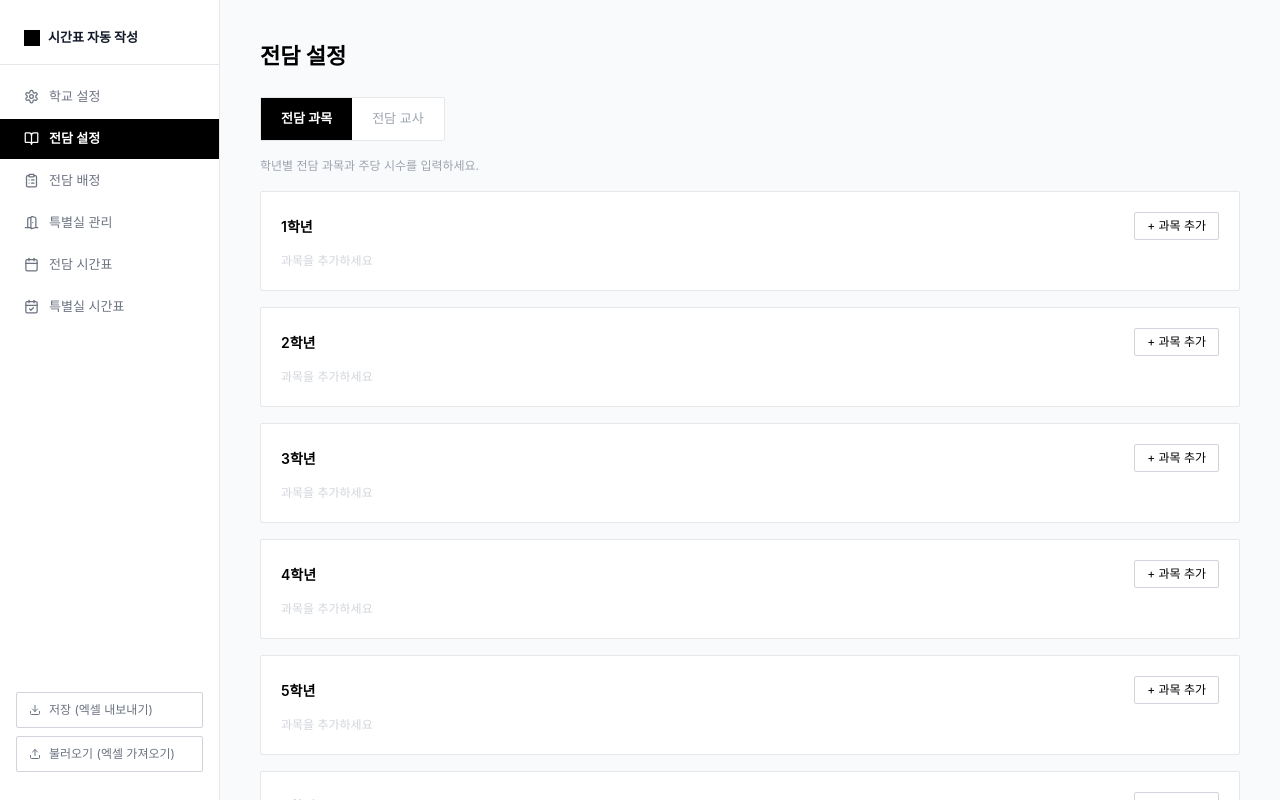
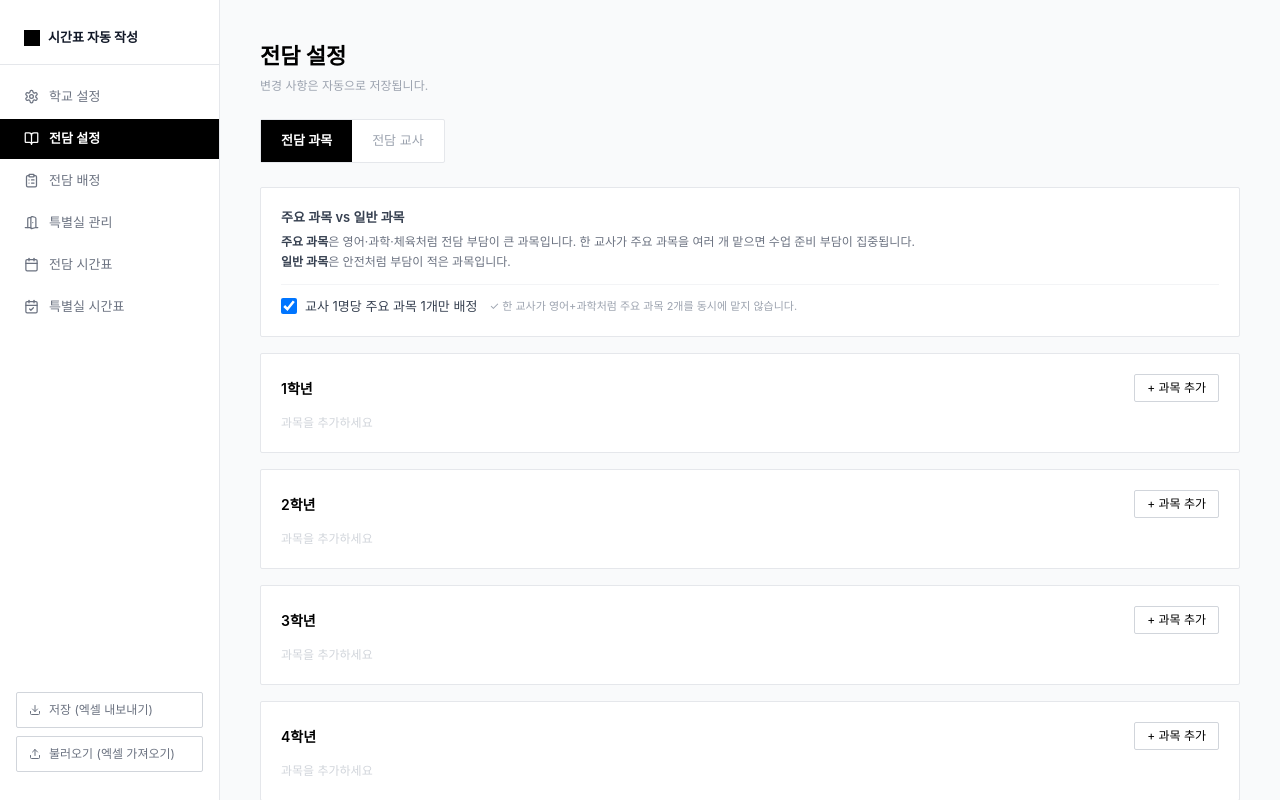
Before and after one commit to Hong510415/timetable, a React (Vite) app: page /subjects in a window 1280 px wide. Built offline with nearby package versions, Linux system fonts and the light colour scheme.

Commit message:
fix: auto-save clarification, major subject limit UI, persist assignment result

```diff
--- a/src/context/AppContext.jsx
+++ b/src/context/AppContext.jsx
@@ -15,6 +15,7 @@ function reducer(state, action) {
     case 'SET_TIMETABLE_SLOTS': return { ...state, timetableSlots: action.payload }
     case 'SET_ROOM_TIMETABLE_SLOTS': return { ...state, roomTimetableSlots: action.payload }
     case 'SET_ASSIGNMENT_SETTINGS': return { ...state, assignmentSettings: action.payload }
+    case 'SET_ASSIGNMENT_RESULT': return { ...state, assignmentResult: action.payload }
     case 'IMPORT': return { ...initialState, ...action.payload }
     default: return state
   }
@@ -39,6 +40,7 @@ export function AppProvider({ children }) {
     setTimetableSlots: (v) => dispatch({ type: 'SET_TIMETABLE_SLOTS', payload: v }),
     setRoomTimetableSlots: (v) => dispatch({ type: 'SET_ROOM_TIMETABLE_SLOTS', payload: v }),
     setAssignmentSettings: (v) => dispatch({ type: 'SET_ASSIGNMENT_SETTINGS', payload: v }),
+    setAssignmentResult: (v) => dispatch({ type: 'SET_ASSIGNMENT_RESULT', payload: v }),
     importData: (data) => dispatch({ type: 'IMPORT', payload: data }),
   }
 
--- a/src/lib/storage.js
+++ b/src/lib/storage.js
@@ -21,6 +21,7 @@ export const initialState = {
   timetableSlots: [],
   roomTimetableSlots: [],
   assignmentSettings: { maxMajorSubjectsPerTeacher: 1 },
+  assignmentResult: null,
 }
 
 export function loadFromStorage() {
--- a/src/pages/Assignment.jsx
+++ b/src/pages/Assignment.jsx
@@ -1,40 +1,26 @@
-import { useState } from 'react'
+import { useState } from 'react' // running state only
 import { RefreshCw, AlertTriangle, CheckCircle } from 'lucide-react'
 import { useApp } from '../context/AppContext'
 import { runAssignmentAlgorithm, assignmentsToTeacherAssignments } from '../lib/assignmentAlgorithm'
 
 export default function Assignment() {
-  const { state, setTeachers, setAssignmentSettings } = useApp()
-  const { gradeConfigs, subjects, teachers, assignmentSettings } = state
+  const { state, setTeachers, setAssignmentSettings, setAssignmentResult } = useApp()
+  const { gradeConfigs, subjects, teachers, assignmentSettings, assignmentResult } = state
 
-  const [result, setResult] = useState(null)
-  const [editedAssignments, setEditedAssignments] = useState(null)
   const [running, setRunning] = useState(false)
-  const [teacherCount, setTeacherCount] = useState('')
 
+  const result = assignmentResult?.result ?? null
+  const editedAssignments = assignmentResult?.edited ?? null
   const activeAssignments = editedAssignments ?? result?.assignments ?? []
 
   function handleRun() {
     if (editedAssignments !== null) {
       if (!confirm('자동 배정을 재실행하면 수동 수정 내용이 초기화됩니다. 계속하시겠습니까?')) return
     }
-
-    let targetTeachers = teachers
-    const count = Number(teacherCount)
-    if (count > 0 && teachers.length === 0) {
-      targetTeachers = Array.from({ length: count }, (_, i) => ({
-        id: crypto.randomUUID(),
-        code: `교사${i + 1}`,
-        teacher_assignments: [],
-      }))
-      setTeachers(targetTeachers)
-    }
-
     setRunning(true)
     setTimeout(() => {
-      const r = runAssignmentAlgorithm({ gradeConfigs, subjects, teachers: targetTeachers, assignmentSettings })
-      setResult(r)
-      setEditedAssignments(null)
+      const r = runAssignmentAlgorithm({ gradeConfigs, subjects, teachers, assignmentSettings })
+      setAssignmentResult({ result: r, edited: null })
       setRunning(false)
     }, 0)
   }
@@ -46,7 +32,7 @@ export default function Assignment() {
       ...t,
       teacher_assignments: map[t.id] || [],
     })))
-    alert('전담 교사 관리에 적용되었습니다.')
+    alert('적용되었습니다.')
   }
 
   function updateAssignment(idx, field, value) {
@@ -58,7 +44,7 @@ export default function Assignment() {
       }
       return updated
     })
-    setEditedAssignments(next)
+    setAssignmentResult({ result, edited: next })
   }
 
   const warnings = editedAssignments !== null
@@ -94,7 +80,7 @@ export default function Assignment() {
               onClick={handleApply}
               className="h-10 px-4 border border-gray-300 text-[13px] rounded-sm hover:bg-gray-50"
             >
-              전담 교사 관리에 적용
+              시간표에 적용
             </button>
           )}
           <button
@@ -108,42 +94,12 @@ export default function Assignment() {
         </div>
       </div>
 
-      {/* 배정 설정 */}
-      <div className="bg-white border border-gray-200 rounded-sm p-5 mb-5 flex items-center gap-6 flex-wrap">
-        <span className="text-[13px] font-semibold text-gray-700">배정 설정</span>
-        {teachers.length === 0 && (
-          <div className="flex items-center gap-2">
-            <label className="text-[12px] text-gray-500">전담 교사 수</label>
-            <input
-              type="number" min={1} max={50}
-              value={teacherCount}
-              onChange={e => setTeacherCount(e.target.value)}
-              onClick={e => e.target.select()}
-              placeholder="예: 6"
-              className="w-20 h-8 px-2 border border-gray-300 rounded-sm text-[12px] outline-none focus:border-black text-center"
-            />
-            <span className="text-[12px] text-gray-400">명</span>
-          </div>
-        )}
-        {teachers.length > 0 && (
-          <div className="flex items-center gap-2">
-            <label className="text-[12px] text-gray-500">교사 1명당 주요 과목 최대</label>
-            <select
-              value={assignmentSettings.maxMajorSubjectsPerTeacher}
-              onChange={e => setAssignmentSettings({ ...assignmentSettings, maxMajorSubjectsPerTeacher: Number(e.target.value) })}
-              className="h-8 px-2 border border-gray-300 rounded-sm text-[12px] outline-none bg-white"
-            >
-              <option value={1}>1개</option>
-              <option value={2}>2개</option>
-              <option value={99}>제한없음</option>
-            </select>
-          </div>
-        )}
-        <div className="text-[12px] text-gray-400">
-          교사 수: <strong>{teachers.length > 0 ? `${teachers.length}명` : (teacherCount ? `${teacherCount}명 (입력)` : '미설정')}</strong> &nbsp;|&nbsp;
-          전체 전담시수: <strong>{totalDedicated}h</strong> &nbsp;|&nbsp;
-          교사 목표 시수: <strong>{teachers.length > 0 ? `${targetHours}h` : (teacherCount ? `${Math.round(totalDedicated / Number(teacherCount))}h` : '-')}</strong>
-        </div>
+      {/* 배정 정보 */}
+      <div className="bg-white border border-gray-200 rounded-sm p-4 mb-5 text-[12px] text-gray-500 flex gap-6 flex-wrap">
+        <span>교사 수: <strong className="text-gray-800">{teachers.length}명</strong></span>
+        <span>전체 전담시수: <strong className="text-gray-800">{totalDedicated}h</strong></span>
+        <span>교사 목표 시수: <strong className="text-gray-800">{targetHours}h</strong></span>
+        <span>주요 과목 1인 제한: <strong className="text-gray-800">{assignmentSettings.maxMajorSubjectsPerTeacher === 1 ? '적용' : '미적용'}</strong></span>
       </div>
 
       {/* 경고 */}
--- a/src/pages/SchoolSetup.jsx
+++ b/src/pages/SchoolSetup.jsx
@@ -9,7 +9,6 @@ export default function SchoolSetup() {
   const { state, setSchoolName, setGradeConfigs, setLunchConfig } = useApp()
   const { schoolName, gradeConfigs, lunchConfig } = state
   const [tab, setTab] = useState('grade')
-  const [saved, setSaved] = useState(false)
 
   function updateGrade(grade, field, value) {
     const num = value === '' ? '' : Number(value)
@@ -31,11 +30,6 @@ export default function SchoolSetup() {
 
   function isGradeInSlot(grade, slot) {
     return lunchConfig.lunch_groups.some(g => g.slot === slot && g.grades.includes(grade))
-  }
-
-  function handleSave() {
-    setSaved(true)
-    setTimeout(() => setSaved(false), 2000)
   }
 
   const tabs = [
@@ -184,14 +178,6 @@ export default function SchoolSetup() {
         </div>
       )}
 
-      <div className="flex justify-end mt-6">
-        <button
-          onClick={handleSave}
-          className="h-10 px-5 bg-black text-white text-[13px] font-semibold rounded-sm hover:bg-gray-800"
-        >
-          {saved ? '저장됨 ✓' : '저장'}
-        </button>
-      </div>
     </div>
   )
 }
--- a/src/pages/SubjectSetup.jsx
+++ b/src/pages/SubjectSetup.jsx
@@ -4,8 +4,8 @@ import { useApp } from '../context/AppContext'
 const GRADES = [1, 2, 3, 4, 5, 6]
 
 export default function SubjectSetup() {
-  const { state, setSubjects, setTeachers } = useApp()
-  const { subjects, gradeConfigs, teachers } = state
+  const { state, setSubjects, setTeachers, setAssignmentSettings } = useApp()
+  const { subjects, gradeConfigs, teachers, assignmentSettings } = state
   const [tab, setTab] = useState('subjects')
 
   const activeGrades = gradeConfigs.filter(g => g.num_classes > 0).map(g => g.grade)
@@ -46,6 +46,7 @@ export default function SubjectSetup() {
     <div className="p-10 bg-gray-50 min-h-full">
       <div className="mb-6">
         <h1 className="text-[22px] font-bold">전담 설정</h1>
+        <p className="text-[12px] text-gray-400 mt-1">변경 사항은 자동으로 저장됩니다.</p>
       </div>
 
       <div className="flex border border-gray-200 bg-white rounded-sm w-fit mb-6">
@@ -64,7 +65,38 @@ export default function SubjectSetup() {
 
       {tab === 'subjects' && (
         <div className="flex flex-col gap-4">
-          <p className="text-[12px] text-gray-400 -mt-2">학년별 전담 과목과 주당 시수를 입력하세요.</p>
+          {/* 주요/일반 안내 + 배정 설정 */}
+          <div className="bg-white border border-gray-200 rounded-sm p-5 flex flex-col gap-3">
+            <div>
+              <p className="text-[13px] font-semibold text-gray-700 mb-1">주요 과목 vs 일반 과목</p>
+              <p className="text-[12px] text-gray-500 leading-5">
+                <span className="font-semibold text-gray-700">주요 과목</span>은 영어·과학·체육처럼 전담 부담이 큰 과목입니다.
+                한 교사가 주요 과목을 여러 개 맡으면 수업 준비 부담이 집중됩니다.<br />
+                <span className="font-semibold text-gray-700">일반 과목</span>은 안전처럼 부담이 적은 과목입니다.
+              </p>
+            </div>
+            <div className="h-px bg-gray-100" />
+            <div className="flex items-center gap-3">
+              <label className="flex items-center gap-2 cursor-pointer select-none">
+                <input
+                  type="checkbox"
+                  checked={assignmentSettings.maxMajorSubjectsPerTeacher === 1}
+                  onChange={e => setAssignmentSettings({
+                    ...assignmentSettings,
+                    maxMajorSubjectsPerTeacher: e.target.checked ? 1 : 99,
+                  })}
+                  className="w-4 h-4"
+                />
+                <span className="text-[13px] text-gray-700">교사 1명당 주요 과목 1개만 배정</span>
+              </label>
+              <span className="text-[11px] text-gray-400">
+                {assignmentSettings.maxMajorSubjectsPerTeacher === 1
+                  ? '✓ 한 교사가 영어+과학처럼 주요 과목 2개를 동시에 맡지 않습니다.'
+                  : '제한 없음 — 주요 과목 여러 개를 한 교사가 맡을 수 있습니다.'}
+              </span>
+            </div>
+          </div>
+
           {gradesToShow.map(grade => (
             <div key={grade} className="bg-white border border-gray-200 rounded-sm p-5">
               <div className="flex items-center justify-between mb-3">
```
